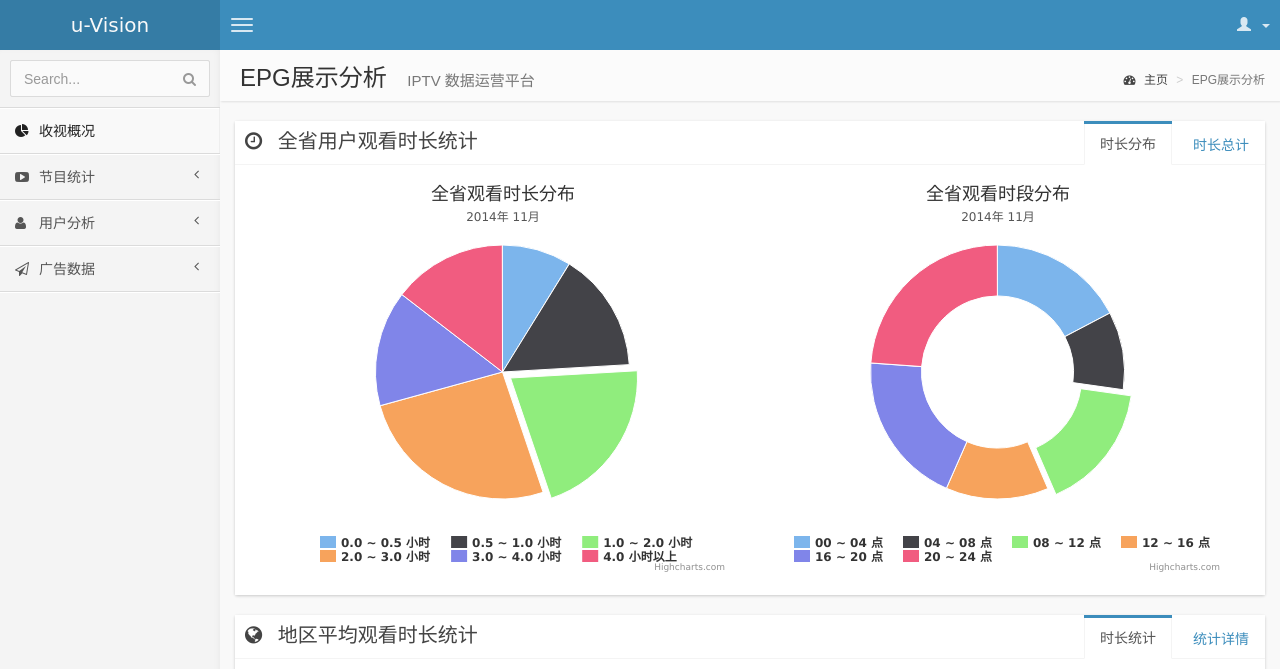
After one commit to Mendim/iptvdemo, a Flask app: page /main/epg_analysis/ in a window 1280 px wide. The commit adds this page. Shown: the top 669 px of the page. Run offline with Flask 2, Linux system fonts and the light colour scheme; a user stored in the database is signed in; some libraries are stand-ins or nearby versions; some web fonts are replaced.

```diff
--- /dev/null
+++ b/app/static/custom/appjs/main/epg_analysis_page.js
@@ -0,0 +1,271 @@
+$(function() {
+    "use strict";
+
+    // 全省用户观看时长统计
+    var $timeTable = $("#time-table");
+
+    $timeTable.dataTable({
+        "info" : false,
+        "paging": true,
+        "filter": false,
+        "lengthChange": false,
+        "pageLength":8,
+        "destroy": true,
+        "columns": [
+            { "title": "日期", "class": "center" },
+            { "title": "0~0.5小时(万人)",  "class": "center" },
+            { "title": "0.5~1小时(万人)",  "class": "center" },
+            { "title": "1~2小时(万人)",  "class": "center" },
+            { "title": "2~3小时(万人)", "class": "center" },
+            { "title": "3~4小时(万人)", "class": "center" },
+            { "title": "4小时以上(万人)", "class": "center" }
+        ],
+        "data": [
+            ["11/01/14", 14.9, 19.6, 16.5, 18.6, 21.2, 27.7],
+            ["11/02/14", 15.3, 19.2, 18.5, 18.6, 22.4, 28.5],
+            ["11/03/14", 14.2, 18.9, 16.6, 18.6, 21.6, 28.0],
+            ["11/04/14", 13.9, 15.6, 16.9, 18.6, 19.7, 27.3],
+            ["11/05/14", 15.5, 16.5, 17.3, 18.6, 20.7, 26.9],
+            ["11/06/14", 15.1, 16.0, 17.0, 18.6, 21.7, 29.7],
+            ["11/07/14", 14.1, 17.0, 18.4, 18.6, 21.1, 28.2],
+            ["11/08/14", 14.0, 19.7, 17.1, 18.6, 21.8, 27.8],
+            ["11/09/14", 16.0, 16.5, 16.4, 18.6, 19.8, 26.9],
+            ["11/10/14", 15.1, 17.8, 18.4, 18.6, 22.3, 29.1],
+            ["11/11/14", 14.4, 19.4, 17.1, 18.6, 21.5, 27.1],
+            ["11/12/14", 16.6, 17.3, 17.6, 18.6, 21.4, 29.1],
+            ["11/13/14", 14.0, 18.2, 16.5, 18.6, 21.7, 27.6],
+            ["11/14/14", 16.1, 19.2, 18.2, 18.6, 20.2, 27.7],
+            ["11/15/14", 14.5, 18.9, 18.0, 18.6, 21.5, 26.9],
+            ["11/16/14", 14.8, 16.8, 18.5, 18.6, 19.6, 27.4],
+            ["11/17/14", 13.6, 17.7, 18.8, 18.6, 22.2, 28.7],
+            ["11/18/14", 14.1, 18.3, 17.5, 18.6, 22.3, 27.9],
+            ["11/19/14", 15.8, 16.5, 16.5, 18.6, 22.5, 28.2],
+            ["11/20/14", 14.5, 18.5, 17.9, 18.6, 22.4, 28.4],
+            ["11/21/14", 14.1, 18.3, 18.0, 18.6, 20.2, 28.5],
+            ["11/22/14", 15.0, 18.0, 17.1, 18.6, 21.9, 26.7],
+            ["11/23/14", 14.6, 17.6, 17.9, 18.6, 20.2, 28.3],
+            ["11/24/14", 15.3, 17.2, 17.5, 18.6, 21.3, 27.2],
+            ["11/25/14", 14.9, 17.4, 16.8, 18.6, 22.7, 27.9],
+            ["11/26/14", 14.7, 18.7, 17.5, 18.6, 22.0, 27.0],
+            ["11/27/14", 16.7, 19.0, 17.2, 18.6, 21.9, 28.3],
+            ["11/28/14", 13.6, 16.6, 17.2, 18.6, 21.5, 29.5],
+            ["11/29/14", 16.4, 18.3, 17.6, 18.6, 22.2, 29.4],
+            ["11/30/14", 15.6, 19.6, 18.3, 18.6, 21.1, 28.2]
+        ]
+    });
+
+    // 全省用户观看时长统计
+    var $timeChart1 = $('#time-chart1');
+
+    $timeChart1.highcharts({
+        chart: {
+            plotBackgroundColor: null,
+            plotBorderWidth: null,
+            plotShadow: false
+        },
+        title: {
+            text: '全省观看时长分布'
+        },
+        subtitle: {
+            text: '2014年 11月'
+        },
+        tooltip: {
+            pointFormat: '占比: <b>{point.percentage:.1f}%</b>'
+        },
+        plotOptions: {
+            pie: {
+                allowPointSelect: true,
+                cursor: 'pointer',
+                dataLabels: {
+                    enabled: false
+                },
+                showInLegend: true
+            }
+        },
+        series: [{
+            type: 'pie',
+            name: '观看时长',
+            data: [
+                ['0.0 ~ 0.5 小时',  9.7],
+                ['0.5 ~ 1.0 小时',  16.8],
+                {
+                    name: '1.0 ~ 2.0 小时',
+                    y: 22.8,
+                    sliced: true,
+                    selected: true
+                },
+                ['2.0 ~ 3.0 小时', 28.5],
+                ['3.0 ~ 4.0 小时', 16.2],
+                ['4.0 小时以上',  16.0]
+            ]
+        }]
+    });
+
+    var $timeChart2 = $('#time-chart2');
+
+    $timeChart2.highcharts({
+        chart: {
+            plotBackgroundColor: null,
+            plotBorderWidth: null,
+            plotShadow: false
+        },
+        title: {
+            text: '全省观看时段分布'
+        },
+        subtitle: {
+            text: '2014年 11月'
+        },
+        tooltip: {
+            pointFormat: '在线人数: <b>{point.y} 万</b><br/>{series.name}: <b>{point.percentage:.1f} %</b>'
+        },
+        plotOptions: {
+            pie: {
+                allowPointSelect: true,
+                cursor: 'pointer',
+                dataLabels: {
+                    enabled: false
+                },
+                showInLegend: true
+            }
+        },
+        series: [{
+            type: 'pie',
+            name: '人数占比',
+            innerSize: '65%',
+            data: [
+                ['00 ~ 04 点', 16.4],
+                ['04 ~ 08 点', 9.4],
+                {
+                    name: '08 ~ 12 点',
+                    y: 15.4,
+                    sliced: true,
+                    selected: true
+                },
+                ['12 ~ 16 点', 12.4],
+                ['16 ~ 20 点', 18.5],
+                ['20 ~ 24 点', 22.6]
+            ]
+        }]
+    });
+
+    // 地区平均观看时长统计
+    var $areaTable = $("#area-table");
+
+    $areaTable.dataTable({
+        "info" : false,
+        "paging": true,
+        "filter": false,
+        "lengthChange": false,
+        "pageLength":8,
+        "destroy": true,
+        "columns": [
+            { "title": "城市", "class": "center" },
+            { "title": "平均在线人数(万人)",  "class": "center" },
+            { "title": "峰值在线人数(万人)",  "class": "center" }
+        ],
+        "data": [
+            ['酒泉市', 4.9, 9.6],
+            ['张掖市', 5.3, 9.2],
+            ['武威市', 4.2, 8.9],
+            ['陇南市', 3.9, 5.6],
+            ['庆阳市', 5.5, 6.5],
+            ['白银市', 5.1, 6.0],
+            ['定西市', 4.1, 7.0],
+            ['天水市', 4.0, 9.7],
+            ['兰州市', 6.0, 6.5],
+            ['平凉市', 5.1, 7.8],
+            ['金昌市', 4.4, 9.4],
+            ['嘉峪关市', 3.4, 6.4],
+            ['临夏回族自治州', 4.0, 8.2],
+            ['甘南藏族自治州', 6.1, 9.2]
+        ]
+    });
+
+
+    // 地区平均观看时长统计
+
+    var $areaChartDom1 = document.getElementById('area-chart1');
+    var $areaChart1 = echarts.init($areaChartDom1);
+    var $areaChartOption1 = {
+        tooltip : {
+            trigger: 'item',
+            formatter: '{b}<br/>{a}: {c} 小时'
+        },
+        //legend: {
+        //    orient: 'vertical',
+        //    x:'right',
+        //    data:['平均观看时长']
+        //},
+        dataRange: {
+            min: 1,
+            max: 3,
+            //color:['orange','yellow'],
+            text:['3小时','1小时'],           // 文本，默认为数值文本
+            calculable : true
+        },
+        series : [
+            {
+                name: '平均观看时长',
+                type: 'map',
+                mapType: '甘肃',
+                selectedMode : 'single',
+                itemStyle:{
+                    normal:{label:{show:true}},
+                    emphasis:{label:{show:true}}
+                },
+                data:[
+                    {name: '酒泉市',value: 1.5},
+                    {name: '张掖市',value: 1.8},
+                    {name: '武威市',value: 2.1},
+                    {name: '陇南市',value: 1.9},
+                    {name: '庆阳市',value: 1.3},
+                    {name: '白银市',value: 2.5},
+                    {name: '定西市',value: 1.7},
+                    {name: '天水市',value: 2.2},
+                    {name: '兰州市',value: 1.1},
+                    {name: '平凉市',value: 1.9},
+                    {name: '金昌市',value: 1.4},
+                    {name: '嘉峪关市',value: 1.9},
+                    {name: '临夏回族自治州',value: 1.7},
+                    {name: '甘南藏族自治州',value: 2.0}
+                ]
+            }
+        ]
+    };
+
+    $areaChart1.setOption($areaChartOption1);
+
+    var $areaChart2 = $("#area-chart2");
+
+    $areaChart2.highcharts({
+        chart: {
+            type: 'column'
+        },
+        title: {
+            text: '全省各地市平均观看时长'
+        },
+        xAxis: {
+            categories: ['酒泉市','张掖市','武威市','陇南市','庆阳市','白银市','定西市',
+                '天水市','兰州市','平凉市','金昌市','嘉峪关市','临夏回族自治州','甘南藏族自治州']
+        },
+        yAxis: {
+            min: 1,
+            title: {
+                text: '观看时间 (小时)'
+            }
+        },
+         tooltip: {
+            pointFormat: '{series.name}: <b>{point.y}</b><br/>',
+            valueSuffix: ' 小时',
+            shared: true
+        },
+        legend: {
+            enabled: false
+        },
+        series: [{
+            name: '平均观看时长',
+            data: [1.5, 1.8, 2.1, 1.9, 1.3, 2.5, 1.7, 2.2, 1.1, 1.9, 1.4, 1.9, 1.7, 2.0]
+
+        }]
+    });
+});
--- a/app/templates/main/leftside.html
+++ b/app/templates/main/leftside.html
@@ -59,11 +59,25 @@
 
             </li>
 
+            <li class="treeview">
 
-            <li>
-                <a href="{{ url_for('main.voidad_analysis') }}">
-                    <i class="fa fa-send-o"></i> <span class="zh">广告分析</span> <small class="badge pull-right bg-green">new</small>
+                <a href="#">
+                    <i class="fa fa-send-o"></i>
+                    <span class="zh">广告数据</span>
+                    <!-- <small class="badge bg-green">new</small> -->
+                    <i class="fa fa-angle-left pull-right"></i>
                 </a>
+
+                <ul class="treeview-menu">
+                    <li><a href="{{ url_for('main.voidad_analysis') }}">
+                        <i class="fa fa-angle-double-right"></i> <span class="zh">直播广告分析</span></a></li>
+                    <li><a href="{{ url_for('main.epg_analysis') }}">
+                        <i class="fa fa-angle-double-right"></i> <span class="zh">EPG展示分析</span></a></li>
+                    <li><a href="{{ url_for('main.user_info') }}">
+                        <i class="fa fa-angle-double-right"></i> <span class="zh">硬广个性化推送</span></a></li>
+
+                </ul>
+
             </li>
 
         </ul>
--- /dev/null
+++ b/app/templates/main/pages/epg_analysis.html
@@ -0,0 +1,121 @@
+{% extends 'main/layout.html' %}
+
+{% block css %}
+{{ super() }}
+<link href="{{ url_for('static', filename='vendor/datatables/css/dataTables.bootstrap.css') }}" rel="stylesheet" type="text/css" />
+{% endblock %}
+
+{% block content %}
+<!-- Main content -->
+<section class="content">
+
+    <!-- 用户观看时长统计 -->
+    <div class="row">
+        <div class="col-lg-12 col-sm-12">
+            <!-- 用户观看时长统计 -->
+            <div class="box box-solid">
+                <!-- Custom tabs -->
+                <div class="nav-tabs-custom">
+                    <!-- Tabs within a box -->
+                    <ul class="nav nav-tabs pull-right">
+                        <li><a href="#time-pane" data-toggle="tab">
+                            <span class="zh">时长总计</span></a>
+                        </li>
+                        <li class="active"><a href="#time-chart-group" data-toggle="tab">
+                            <span class="zh">时长分布</span></a>
+                        </li>
+                        <li class="pull-left header"><i class="fa fa-clock-o"></i>
+                            <span class="zh">全省用户观看时长统计</span>
+                        </li>
+                    </ul>
+
+                    <div class="tab-content no-padding">
+                        <!-- 时长总计 -->
+                        <div class="tab-pane" id="time-pane">
+                            <table id="time-table" class="table table-striped table-bordered"></table>
+                        </div>
+
+                        <!-- 时长分布 -->
+                        <div class="tab-pane active" id="time-chart-group">
+                            <div class="col-sm-6 col-lg-6">
+                                <div id="time-chart1" class="main-chart"></div>
+                            </div>
+                            <div class="col-sm-6 col-lg-6">
+                                <div id="time-chart2" class="main-chart"></div>
+                            </div>
+                        </div>
+
+                    </div>
+                </div><!-- /.nav-tabs-custom -->
+
+            </div><!-- / 用户观看时长统计 -->
+
+        </div><!-- /. col -->
+
+    </div>
+
+    <!-- 地区平均时长统计 -->
+    <div class="row">
+        <div class="col-lg-12 col-sm-12">
+            <!-- 地区平均时长统计 -->
+            <div class="box box-solid">
+                <!-- Custom tabs -->
+                <div class="nav-tabs-custom">
+                    <!-- Tabs within a box -->
+                    <ul class="nav nav-tabs pull-right">
+                        <li><a href="#area-pane" data-toggle="tab">
+                            <span class="zh">统计详情</span></a>
+                        </li>
+                        <li class="active"><a href="#area-chart-group" data-toggle="tab">
+                            <span class="zh">时长统计</span></a>
+                        </li>
+                        <li class="pull-left header"><i class="fa fa-globe"></i>
+                            <span class="zh">地区平均观看时长统计</span>
+                        </li>
+                    </ul>
+
+                    <div class="tab-content no-padding">
+                        <!-- 统计详情 -->
+                        <div class="tab-pane" id="area-pane">
+                            <table id="area-table" class="table table-striped table-bordered"></table>
+                        </div>
+
+                        <!-- 时长统计 -->
+                        <div class="tab-pane active" id="area-chart-group">
+                            <div class="col-sm-6 col-lg-6">
+                                <div id="area-chart1" class="main-chart"></div>
+                            </div>
+                            <div class="col-sm-6 col-lg-6">
+                                <div id="area-chart2" class="main-chart"></div>
+                            </div>
+                        </div>
+                    </div>
+                </div><!-- /.nav-tabs-custom -->
+
+            </div><!-- / 地区平均时长统计 -->
+
+        </div><!-- /. col -->
+
+    </div>
+
+
+</section><!-- /.content -->
+
+{% endblock %}
+
+{% block js %}
+{{ super() }}
+<!-- echarts js -->
+<script src="{{ url_for('static', filename='vendor/echarts/echarts-all.js') }}" type="text/javascript"></script>
+
+<!-- hightchart js -->
+<script src="{{ url_for('static', filename='vendor/highcharts/highcharts.js') }}" type="text/javascript"></script>
+
+<!-- data table js -->
+<script src="{{ url_for('static', filename='vendor/datatables/js/jquery.dataTables.js') }}" type="text/javascript"></script>
+<script src="{{ url_for('static', filename='vendor/datatables/js/dataTables.bootstrap.js') }}" type="text/javascript"></script>
+
+<!-- page js -->
+<script src="{{ url_for('static', filename='custom/appjs/main/epg_analysis_page.js') }}" type="text/javascript"></script>
+
+{% endblock %}
--- a/app/views/main.py
+++ b/app/views/main.py
@@ -50,4 +50,10 @@ def user_info(user_id=None):
 @login_required
 def voidad_analysis():
     return render_template('main/pages/voidad_analysis.html',
-            content_title='广告分析')
+            content_title='直播广告分析')
+
+@mainView.route('/epg_analysis/')
+@login_required
+def epg_analysis():
+    return render_template('main/pages/epg_analysis.html',
+            content_title='EPG展示分析')
```
Also changed, not shown: app/static/custom/appjs/main/voidad_analysis_page.js (+88 -22 lines), app/templates/main/pages/voidad_analysis.html (+4 -4 lines).
